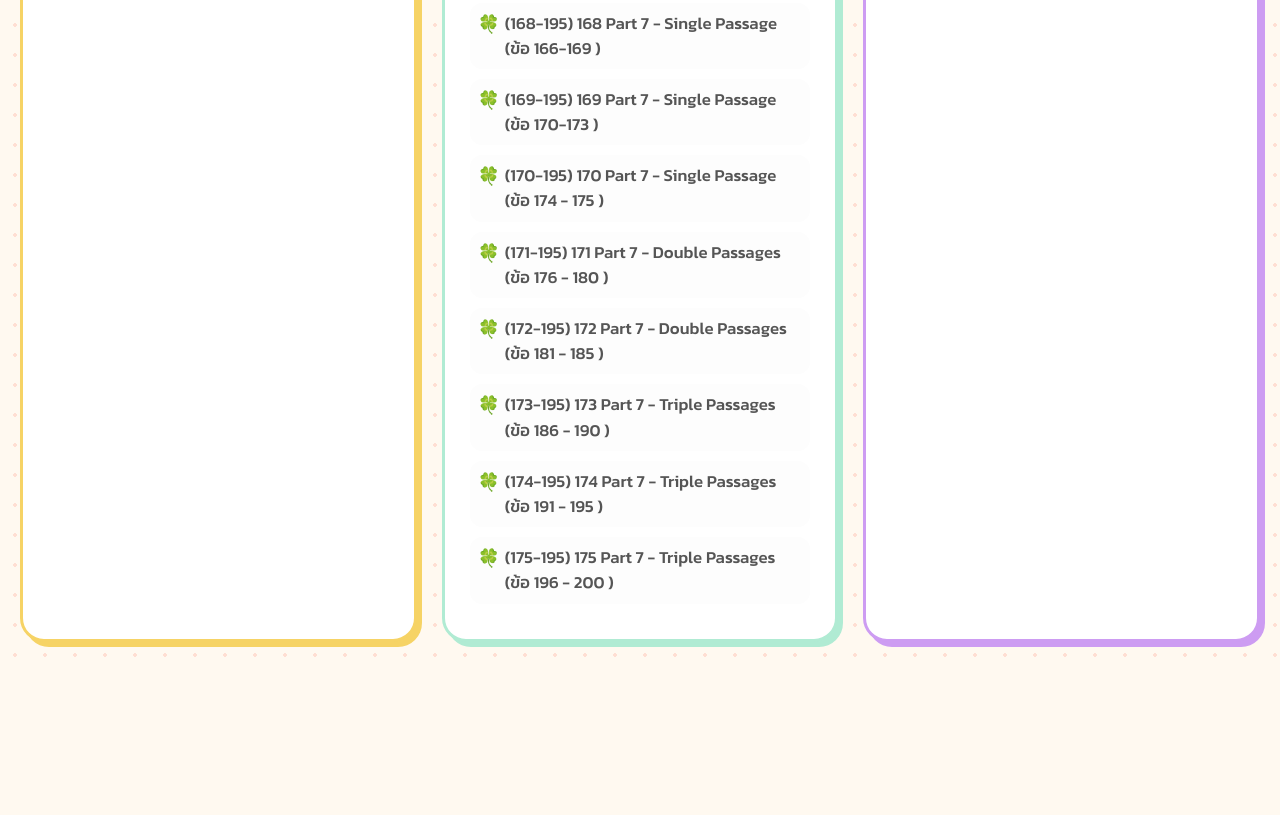
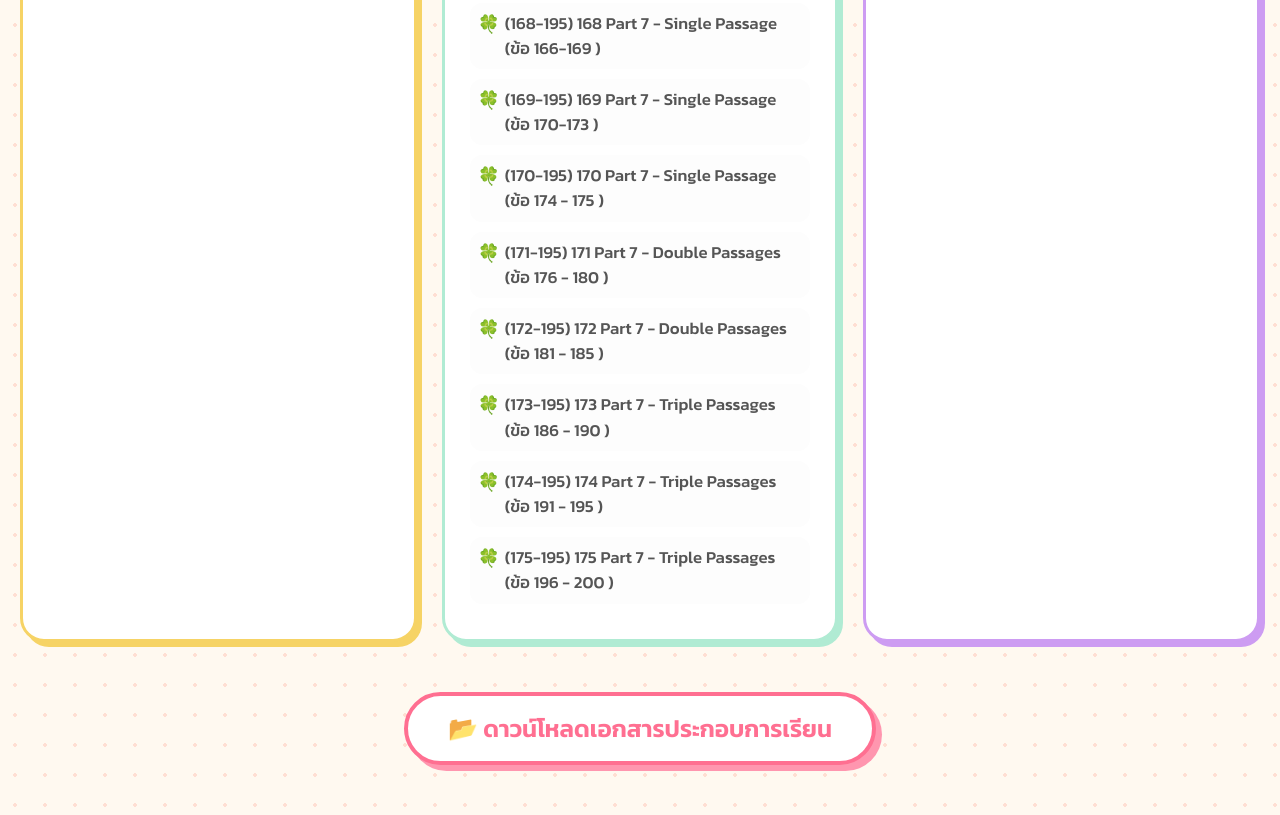
Before and after one commit to MaxChaiwatJr/TOEIC-2569, a plain HTML site: page index.html in a window 1280 px wide. Shown: the part 9920-10735 px from the top of the page. Before the commit the page ends 10592 px from the top, so only its background shows below. Drawn offline with Linux system fonts and the light colour scheme.

Commit message:
Update index.html

```diff
--- a/index.html
+++ b/index.html
@@ -146,6 +146,32 @@
         .card-green .badge { border: 2px solid #b0ebd3; color: #4db38a;}
         .card-yellow .badge { border: 2px solid #f6d365; color: #d4a72c;}
         .card-purple .badge { border: 2px solid #cd9cf2; color: #9c4be8;}
+
+        /* สไตล์สำหรับปุ่มดาวน์โหลดด้านล่าง */
+        .download-container {
+            text-align: center;
+            margin-top: 50px;
+            margin-bottom: 20px;
+        }
+        .download-btn {
+            display: inline-block;
+            background-color: #fff;
+            color: #ff6f91;
+            font-size: 1.5rem;
+            font-weight: 600;
+            text-decoration: none;
+            padding: 15px 40px;
+            border-radius: 50px;
+            border: 4px solid #ff6f91;
+            box-shadow: 6px 6px 0px #ff96af;
+            transition: all 0.3s ease;
+        }
+        .download-btn:hover {
+            transform: translateY(-5px);
+            box-shadow: 8px 8px 0px #ff96af;
+            background-color: #fff0f3;
+            color: #ff4772;
+        }
     </style>
 </head>
 <body>
@@ -589,7 +615,14 @@
                 <li><a href="https://youtu.be/b3hTAGEoaNw" target="_blank">(195-195) 195 อัปเดตแนวข้อสอบครั้งที่ 8 30 Jun 2026</a></li>
             </ul>
         </div>
+    </div>
 
+    <!-- ปุ่มดาวน์โหลดเอกสารด้านล่างสุด -->
+    <div class="download-container">
+        <a href="https://drive.google.com/drive/folders/1w_C1EQ4Q6A1f0Q3-7fJdMyCGUjRb-Lel?usp=sharing" target="_blank" class="download-btn">
+            📂 ดาวน์โหลดเอกสารประกอบการเรียน
+        </a>
     </div>
+
 </body>
 </html>
```
